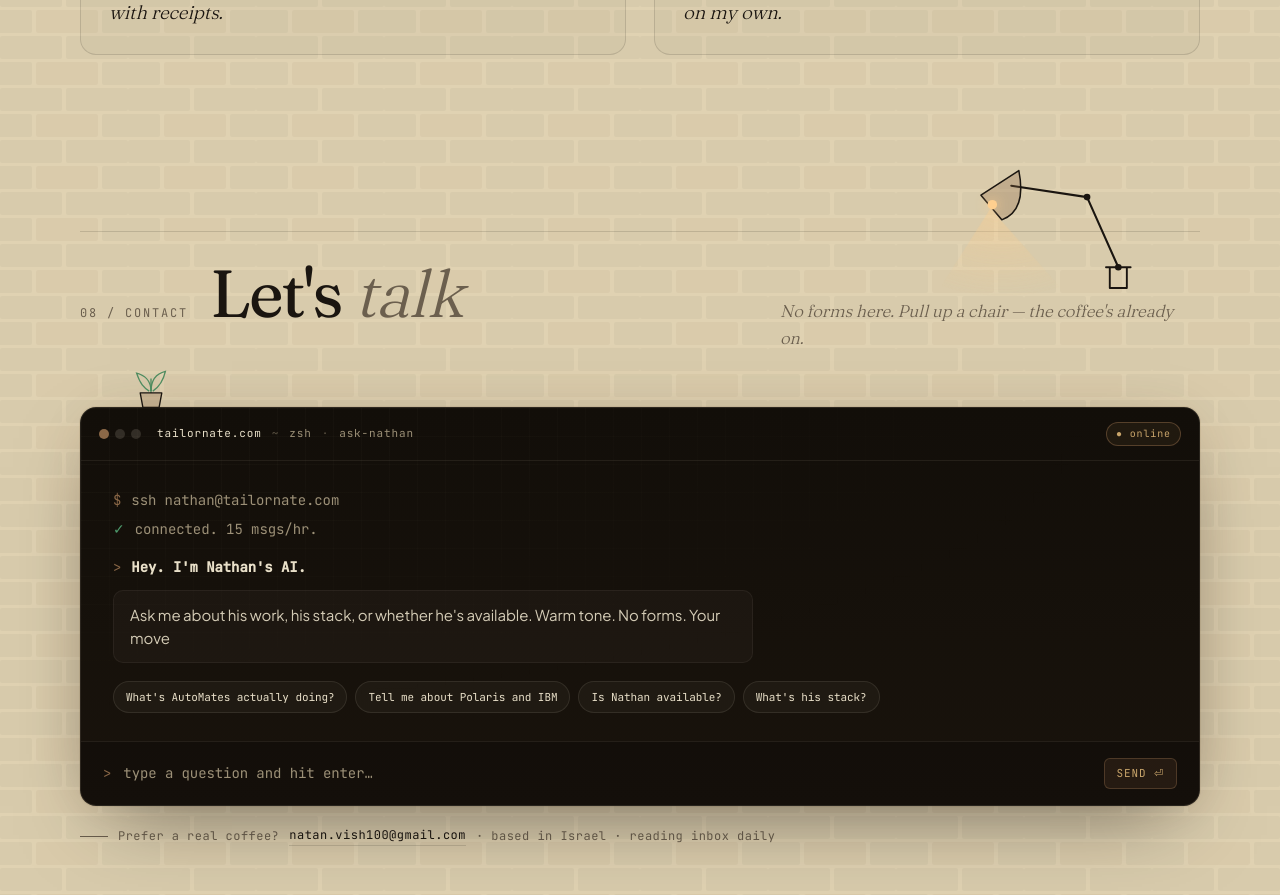
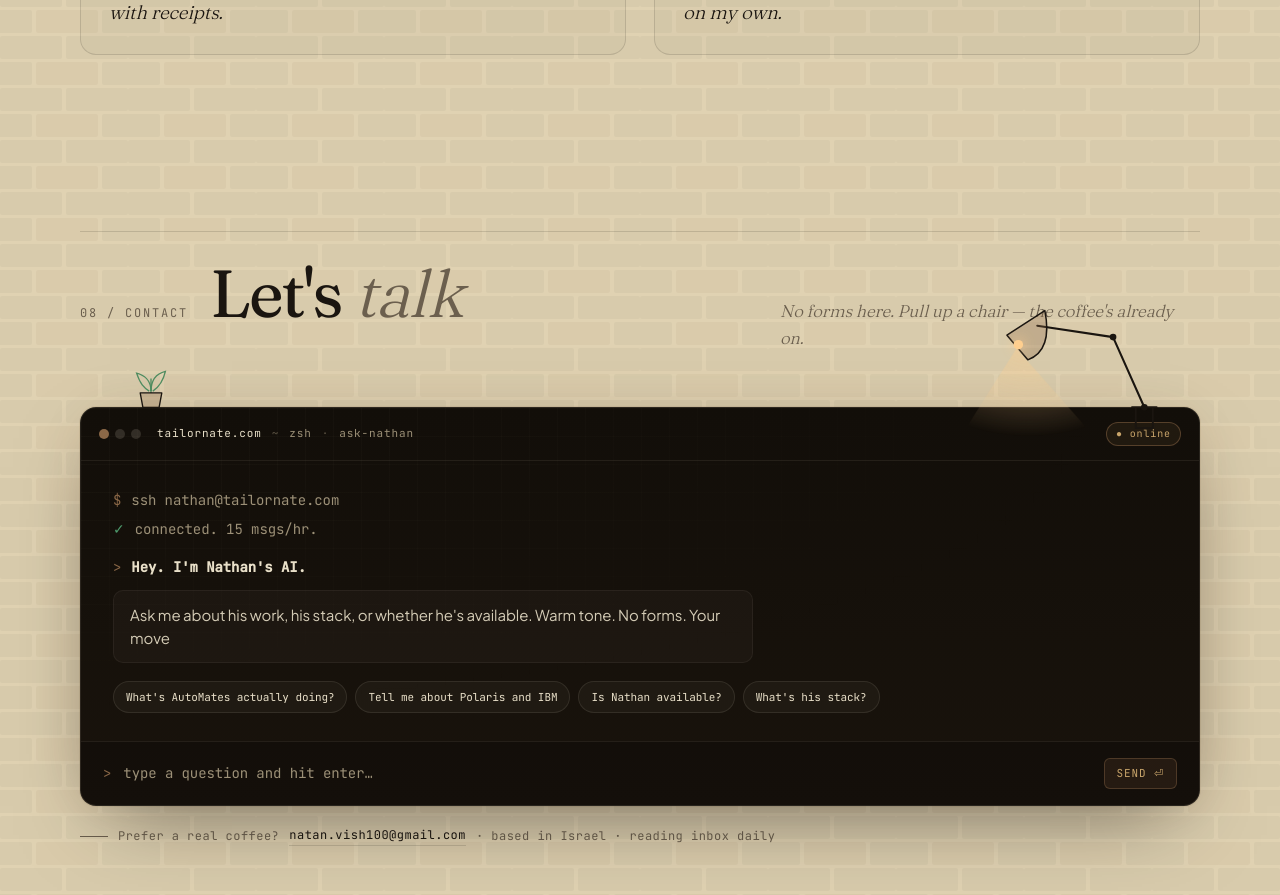
Before and after one commit to Nate-Vish/tailornate, a Next.js app: page / in a window 1280 px wide. Shown: the part 6100-6995 px from the top of the page. Built offline with nearby package versions, Linux system fonts and the light colour scheme.

Commit message:
Fix duplicate lamp-decor class on svg

```diff
--- a/components/decor/HomeOffice.tsx
+++ b/components/decor/HomeOffice.tsx
@@ -106,7 +106,6 @@ export function DeskLamp() {
       height="180"
       fill="none"
       aria-hidden="true"
-      className="lamp-decor"
     >
       <defs>
         <radialGradient id="lampGlow" cx="50%" cy="0%" r="90%">
```
